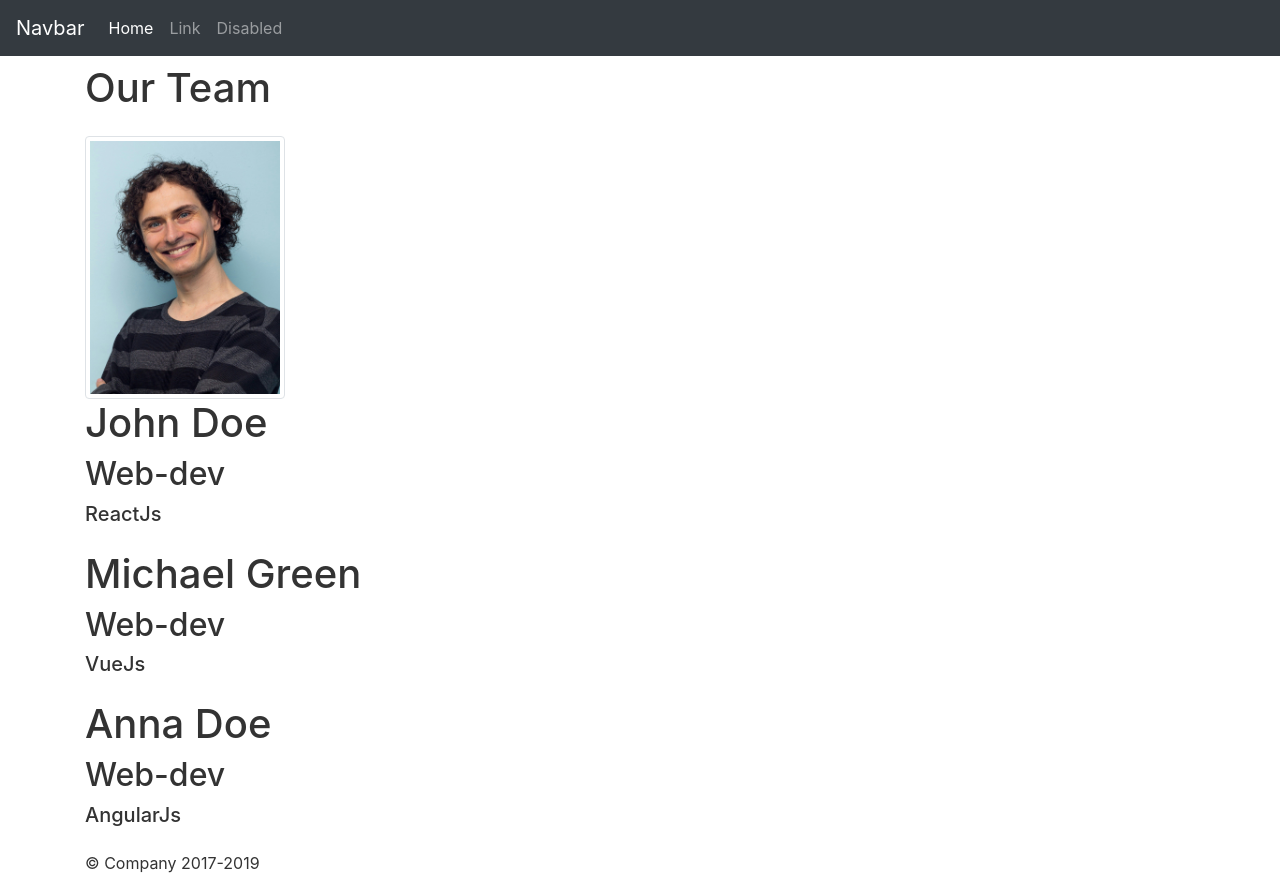
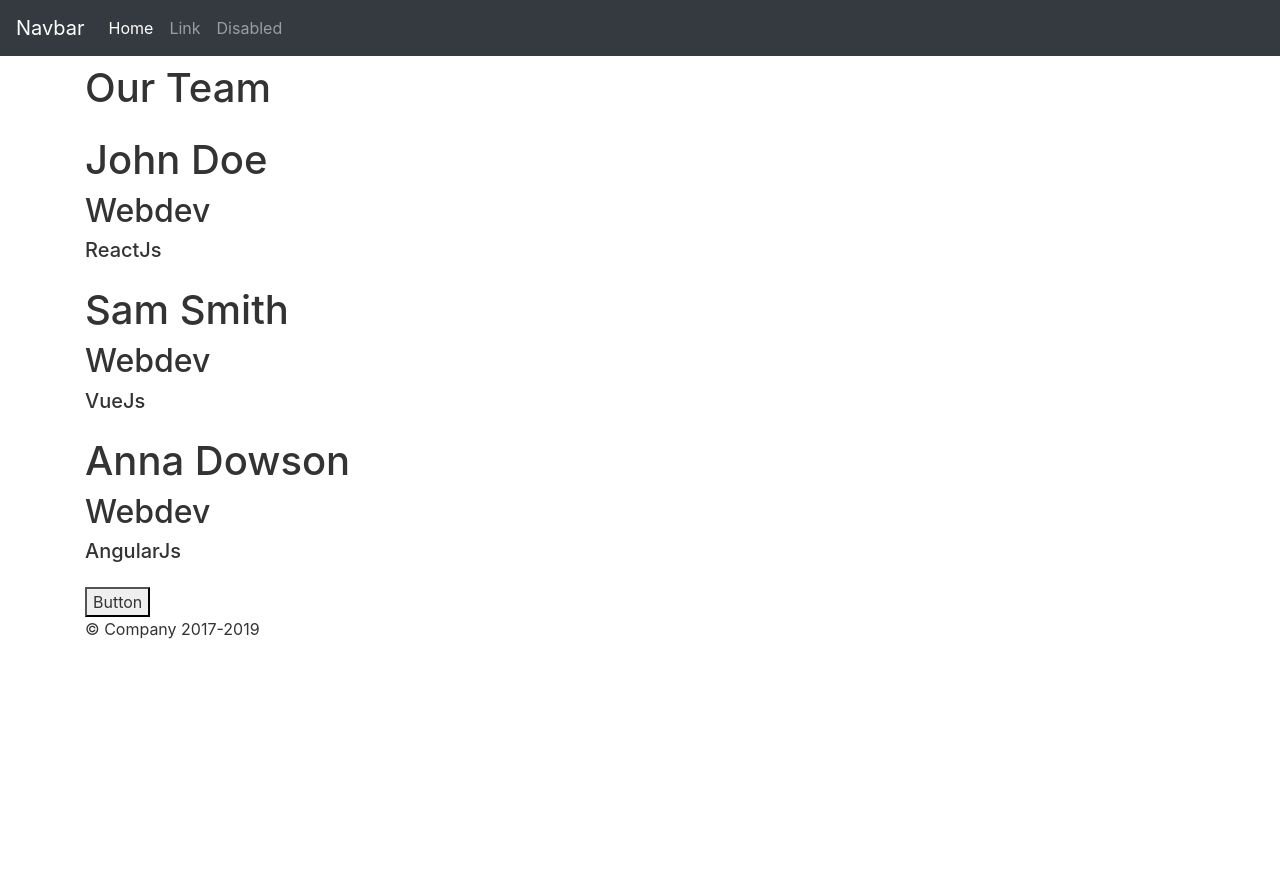
Before and after one commit to michey85/react-course, a React (Vite) app: page / in a window 1280 px wide. After the commit the page ends 800 px from the top, so only its background shows below. Built offline with nearby package versions, Linux system fonts and the light colour scheme.

Commit message:
Work with collections

```diff
--- a/src/App.js
+++ b/src/App.js
@@ -1,25 +1,41 @@
-import React from 'react';
+import React, { useState } from 'react';
 import ReactDOM from 'react-dom';
 import Header from './layout/Header';
 import CV from './CV';
 import 'bootstrap/dist/css/bootstrap.min.css';
 import Footer from './layout/Footer';
-import Photo from './img/photo.jpg';
+// import Photo from './img/photo.jpg';
 
 const App = () => {
+    const data = [
+        { name: 'John Doe', prof: 'Webdev', spec: 'ReactJs' },
+        { name: 'Sam Smith', prof: 'Webdev', spec: 'VueJs' },
+        { name: 'Anna Dowson', prof: 'Webdev', spec: 'AngularJs' },
+    ];
+
+    const [state, setState] = useState(data);
+
+    const clickHandler = () => {
+        setState([
+            ...data,
+            { name: 'Anna Dowson 2', prof: 'Webdev', spec: 'AngularJs' },
+        ]);
+    };
+
     return (
         <>
             <Header />
             <div className='container' style={{ marginTop: '4rem' }}>
                 <h1 className='h1'>Our Team</h1>
-                <CV
-                    name='John Doe'
-                    profession='Web-dev'
-                    spec='ReactJs'
-                    photo={Photo}
-                />
-                <CV name='Michael Green' profession='Web-dev' spec='VueJs' />
-                <CV name='Anna Doe' profession='Web-dev' spec='AngularJs' />
+                {state.map((person) => (
+                    <CV
+                        key={person.name}
+                        name={person.name}
+                        profession={person.prof}
+                        spec={person.spec}
+                    />
+                ))}
+                <button onClick={clickHandler}>Button</button>
             </div>
             <Footer />
         </>
--- a/src/CV.js
+++ b/src/CV.js
@@ -1,6 +1,6 @@
 import React from 'react';
 
-export default function CV({ name, profession, spec, photo }) {
+export default function CV({ name, profession, spec, photo, children }) {
     return (
         <div className='my-4'>
             {photo && (
@@ -9,6 +9,7 @@ export default function CV({ name, profession, spec, photo }) {
             <h1 className='h1'>{name}</h1>
             <h2 className='h2'>{profession}</h2>
             <h2 className='h5'>{spec}</h2>
+            {children}
         </div>
     );
 }
```
